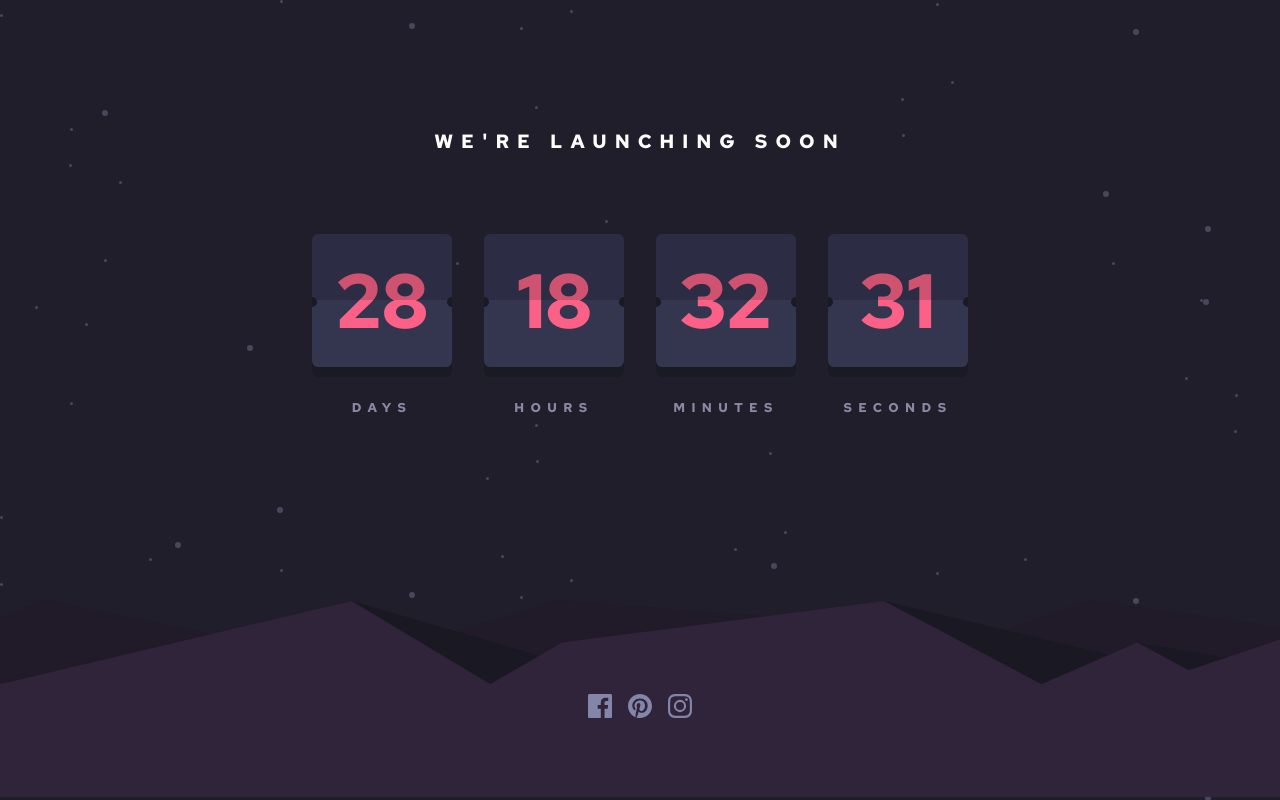
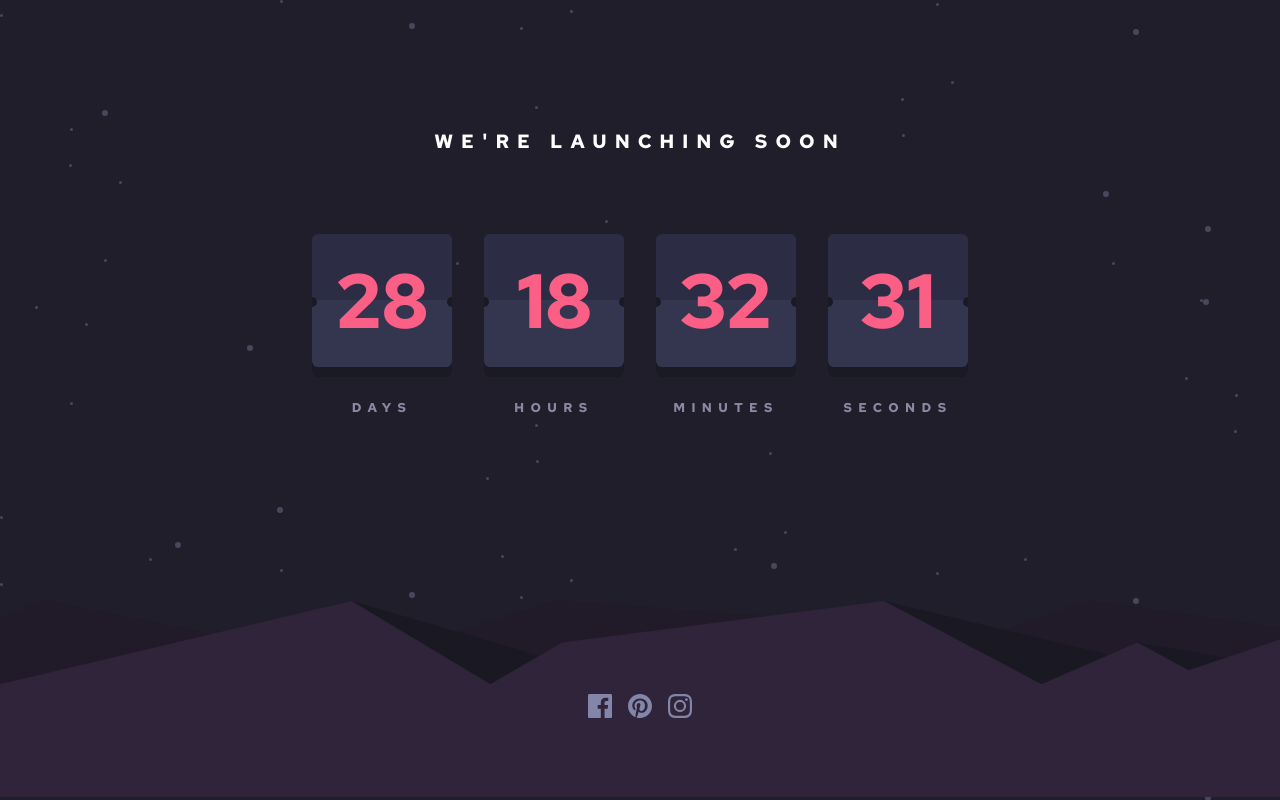
Before and after one commit to AYoNiEz/launch-countdown-timer-main, a plain HTML site: page index.html in a window 1280 px wide. Drawn offline with Linux system fonts and the light colour scheme.

Commit message:
Update style.css

```diff
--- a/style/style.css
+++ b/style/style.css
@@ -65,10 +65,7 @@ main .container .countdown .box {
 main .container .countdown .box p {
   font-size: 4.8rem;
   padding: 1rem 0rem;
-  background-image: -webkit-gradient(linear, left top, left bottom, color-stop(50%, #cf5270), color-stop(50%, #fb6087));
-  background-image: linear-gradient(180deg, #cf5270 50%, #fb6087 50%);
-  background-clip: text;
-  color: transparent;
+  color: #fb5f86;
 }
 
 main .container .countdown .box .left {
```
